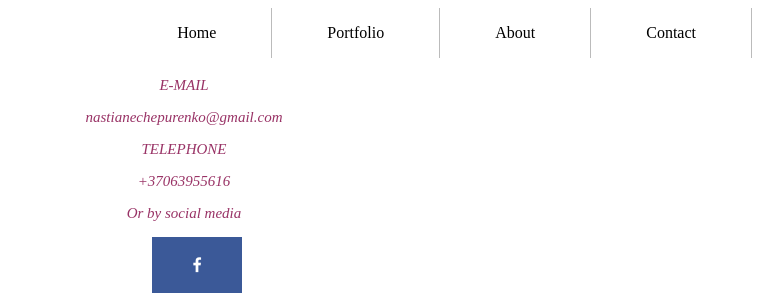
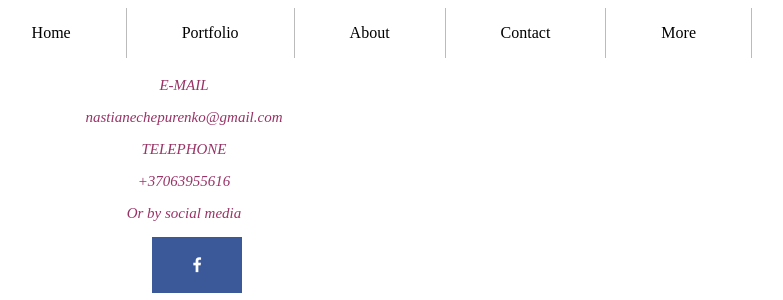
Before and after one commit to AnastasijaD/anastasijad.github.io, a plain HTML site: page Contact.html in a window 1280 px wide. Shown: the top 300 px of the page, without its empty margins (456-1239 px from the left). Drawn offline with Linux system fonts and the light colour scheme.

Commit message:
Update Contact.html

```diff
--- a/Contact.html
+++ b/Contact.html
@@ -15,6 +15,7 @@
 
 
 		<ul>
+			<li><a href="fifthpage.html">More</a></li>
 			<li><a href="Contact.html">Contact</a></li>
 			<li><a href="About.html">About</a></li>
 			<li><a href="Portfolio.html">Portfolio</a></li>
```
